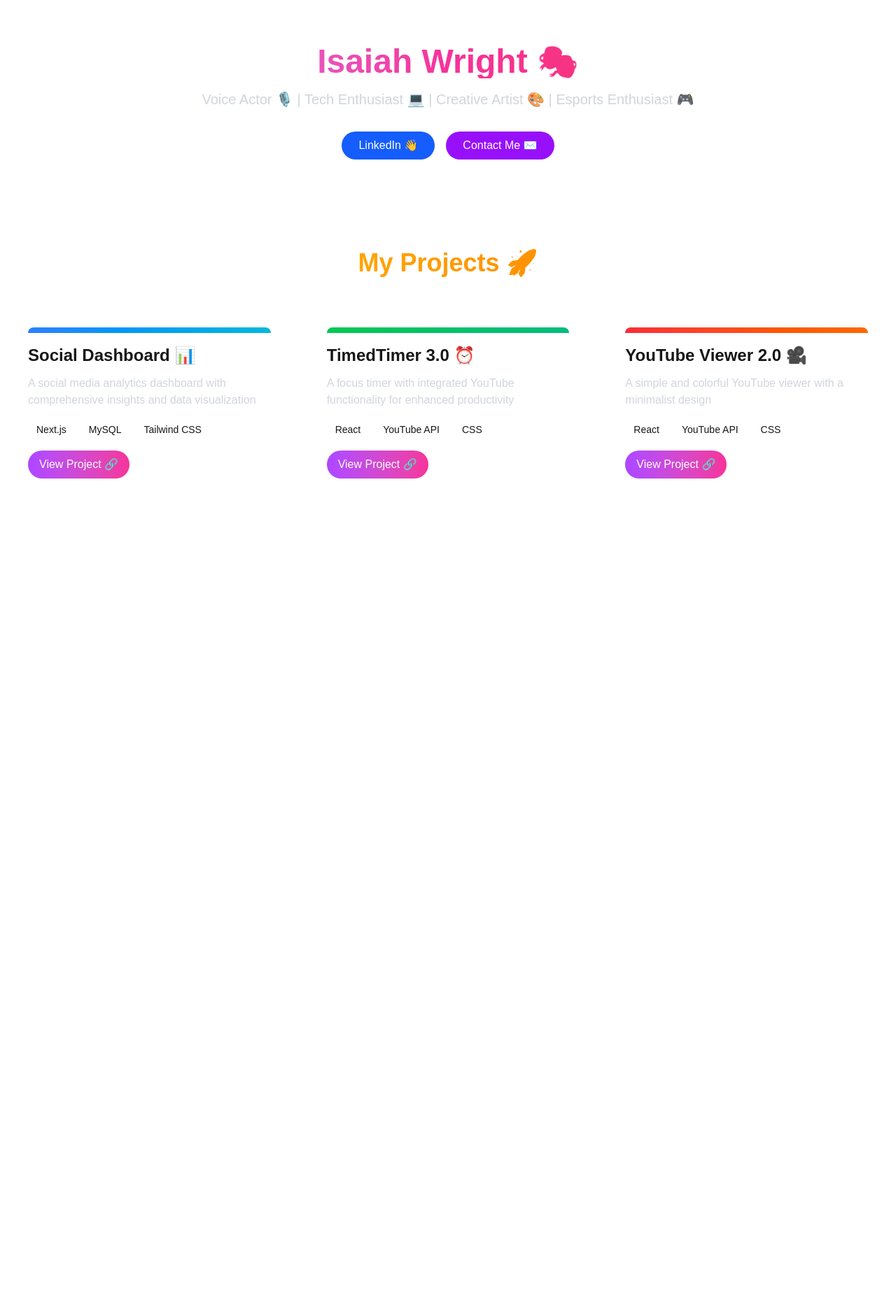
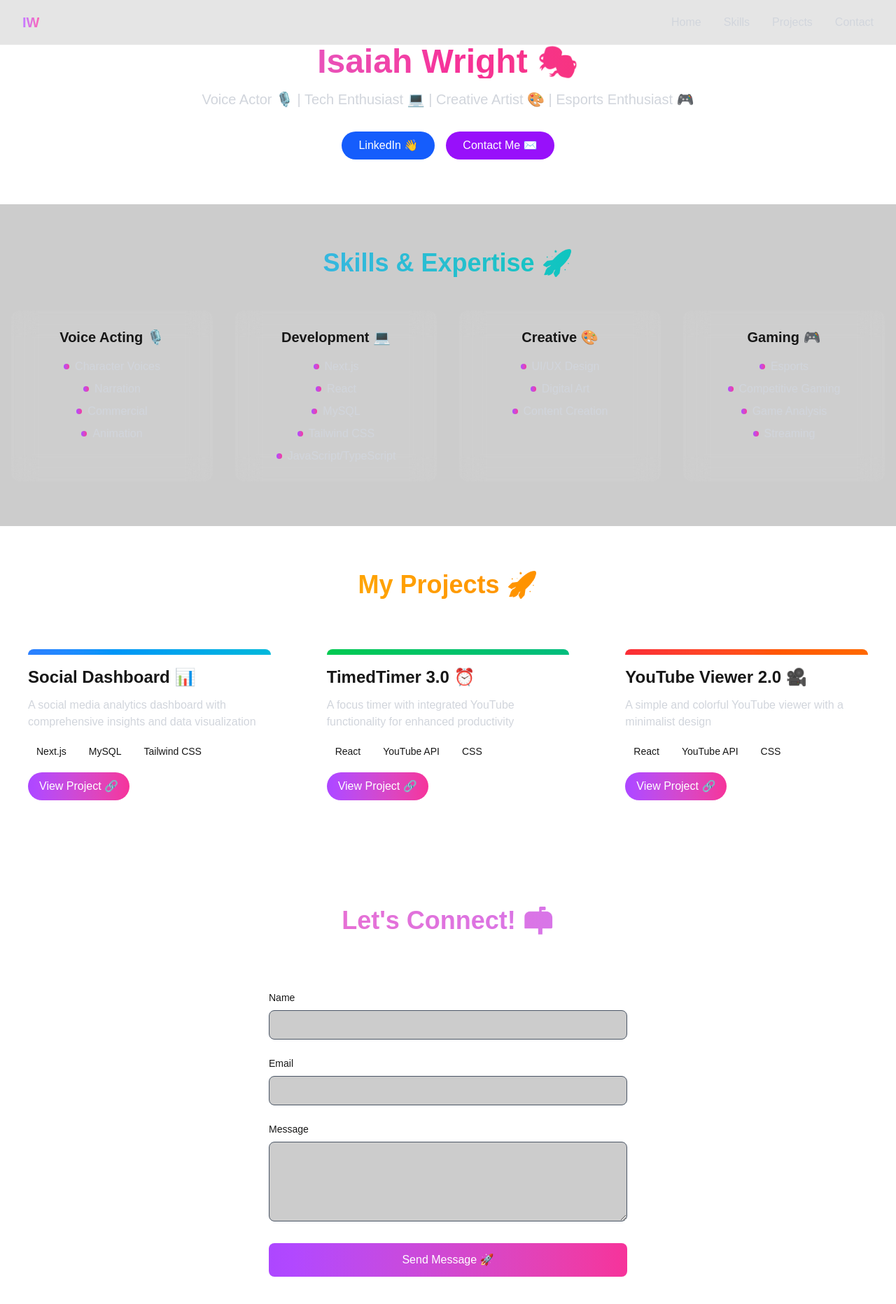
Before and after one commit to Zay2006/my-portfolio, a Next.js app: page / in a window 1280 px wide. Shown: the top 1864 px of the page at 70% size. Before the commit the page ends 800 px from the top, so only its background shows below. Built offline with nearby package versions, Linux system fonts and the light colour scheme.

Commit message:
Some additions and it looks good

```diff
--- a/src/app/page.tsx
+++ b/src/app/page.tsx
@@ -2,12 +2,26 @@
 
 import Hero from '@/components/Hero';
 import Projects from '@/components/Projects';
+import Skills from '@/components/Skills';
+import Contact from '@/components/Contact';
+import Navbar from '@/components/Navbar';
 
 export default function Home() {
   return (
     <div className="min-h-screen">
-      <Hero />
-      <Projects />
+      <Navbar />
+      <div id="home">
+        <Hero />
+      </div>
+      <div id="skills">
+        <Skills />
+      </div>
+      <div id="projects">
+        <Projects />
+      </div>
+      <div id="contact">
+        <Contact />
+      </div>
     </div>
   );
 }
--- /dev/null
+++ b/src/components/Contact.tsx
@@ -0,0 +1,88 @@
+'use client';
+
+import { motion } from 'framer-motion';
+import { useState } from 'react';
+
+export default function Contact() {
+  const [formData, setFormData] = useState({
+    name: '',
+    email: '',
+    message: ''
+  });
+
+  const handleSubmit = (e: React.FormEvent) => {
+    e.preventDefault();
+    // Here you would typically handle the form submission
+    // For now, we'll just console.log the data
+    console.log(formData);
+    window.location.href = `mailto:iwright4706@gmail.com?subject=Portfolio Contact from ${formData.name}&body=${formData.message}`;
+  };
+
+  return (
+    <section className="py-16 px-4">
+      <motion.h2
+        initial={{ opacity: 0, y: 20 }}
+        whileInView={{ opacity: 1, y: 0 }}
+        viewport={{ once: true }}
+        className="text-4xl font-bold text-center mb-12 bg-gradient-to-r from-pink-400 to-purple-400 bg-clip-text text-transparent"
+      >
+        Let's Connect! 📬
+      </motion.h2>
+
+      <motion.div
+        initial={{ opacity: 0, y: 20 }}
+        whileInView={{ opacity: 1, y: 0 }}
+        viewport={{ once: true }}
+        className="max-w-xl mx-auto bg-white/5 backdrop-blur-lg rounded-xl p-8"
+      >
+        <form onSubmit={handleSubmit} className="space-y-6">
+          <div>
+            <label htmlFor="name" className="block text-sm font-medium mb-2">
+              Name
+            </label>
+            <input
+              type="text"
+              id="name"
+              required
+              className="w-full px-4 py-2 bg-black/20 rounded-lg border border-gray-600 focus:border-purple-500 focus:ring-2 focus:ring-purple-500 transition-colors text-white"
+              value={formData.name}
+              onChange={(e) => setFormData({ ...formData, name: e.target.value })}
+            />
+          </div>
+          <div>
+            <label htmlFor="email" className="block text-sm font-medium mb-2">
+              Email
+            </label>
+            <input
+              type="email"
+              id="email"
+              required
+              className="w-full px-4 py-2 bg-black/20 rounded-lg border border-gray-600 focus:border-purple-500 focus:ring-2 focus:ring-purple-500 transition-colors text-white"
+              value={formData.email}
+              onChange={(e) => setFormData({ ...formData, email: e.target.value })}
+            />
+          </div>
+          <div>
+            <label htmlFor="message" className="block text-sm font-medium mb-2">
+              Message
+            </label>
+            <textarea
+              id="message"
+              required
+              rows={4}
+              className="w-full px-4 py-2 bg-black/20 rounded-lg border border-gray-600 focus:border-purple-500 focus:ring-2 focus:ring-purple-500 transition-colors text-white"
+              value={formData.message}
+              onChange={(e) => setFormData({ ...formData, message: e.target.value })}
+            />
+          </div>
+          <button
+            type="submit"
+            className="w-full bg-gradient-to-r from-purple-500 to-pink-500 text-white font-medium py-3 px-6 rounded-lg hover:from-purple-600 hover:to-pink-600 transition-colors"
+          >
+            Send Message 🚀
+          </button>
+        </form>
+      </motion.div>
+    </section>
+  );
+}
--- /dev/null
+++ b/src/components/Navbar.tsx
@@ -0,0 +1,56 @@
+'use client';
+
+import { motion } from 'framer-motion';
+import Link from 'next/link';
+
+const navItems = [
+  { name: 'Home', href: '#home' },
+  { name: 'Skills', href: '#skills' },
+  { name: 'Projects', href: '#projects' },
+  { name: 'Contact', href: '#contact' }
+];
+
+export default function Navbar() {
+  const scrollToSection = (e: React.MouseEvent<HTMLAnchorElement>, href: string) => {
+    e.preventDefault();
+    const element = document.querySelector(href);
+    if (element) {
+      element.scrollIntoView({ behavior: 'smooth' });
+    }
+  };
+
+  return (
+    <motion.nav
+      initial={{ y: -100 }}
+      animate={{ y: 0 }}
+      className="fixed top-0 left-0 right-0 bg-black/10 backdrop-blur-lg z-50"
+    >
+      <div className="max-w-7xl mx-auto px-4 sm:px-6 lg:px-8">
+        <div className="flex items-center justify-between h-16">
+          <motion.span
+            initial={{ opacity: 0 }}
+            animate={{ opacity: 1 }}
+            className="text-xl font-bold bg-gradient-to-r from-purple-400 to-pink-400 bg-clip-text text-transparent"
+          >
+            IW
+          </motion.span>
+
+          <div className="hidden sm:block">
+            <div className="flex space-x-8">
+              {navItems.map((item) => (
+                <Link
+                  key={item.name}
+                  href={item.href}
+                  onClick={(e) => scrollToSection(e, item.href)}
+                  className="text-gray-300 hover:text-white transition-colors"
+                >
+                  {item.name}
+                </Link>
+              ))}
+            </div>
+          </div>
+        </div>
+      </div>
+    </motion.nav>
+  );
+}
--- /dev/null
+++ b/src/components/Skills.tsx
@@ -0,0 +1,63 @@
+'use client';
+
+import { motion } from 'framer-motion';
+
+const skills = [
+  {
+    category: "Voice Acting 🎙️",
+    items: ["Character Voices", "Narration", "Commercial", "Animation"]
+  },
+  {
+    category: "Development 💻",
+    items: ["Next.js", "React", "MySQL", "Tailwind CSS", "JavaScript/TypeScript"]
+  },
+  {
+    category: "Creative 🎨",
+    items: ["UI/UX Design", "Digital Art", "Content Creation"]
+  },
+  {
+    category: "Gaming 🎮",
+    items: ["Esports", "Competitive Gaming", "Game Analysis", "Streaming"]
+  }
+];
+
+export default function Skills() {
+  return (
+    <section className="py-16 px-4 bg-black/20">
+      <motion.h2
+        initial={{ opacity: 0, y: 20 }}
+        whileInView={{ opacity: 1, y: 0 }}
+        viewport={{ once: true }}
+        className="text-4xl font-bold text-center mb-12 bg-gradient-to-r from-blue-400 to-emerald-400 bg-clip-text text-transparent"
+      >
+        Skills & Expertise 🚀
+      </motion.h2>
+
+      <div className="grid grid-cols-1 md:grid-cols-2 lg:grid-cols-4 gap-8 max-w-7xl mx-auto">
+        {skills.map((skill, index) => (
+          <motion.div
+            key={skill.category}
+            initial={{ opacity: 0, y: 20 }}
+            whileInView={{ opacity: 1, y: 0 }}
+            viewport={{ once: true }}
+            transition={{ delay: index * 0.2 }}
+            className="bg-white/5 backdrop-blur-lg rounded-xl p-6 hover:bg-white/10 transition-all duration-300"
+          >
+            <h3 className="text-xl font-bold mb-4 text-center">{skill.category}</h3>
+            <ul className="space-y-2">
+              {skill.items.map((item) => (
+                <li
+                  key={item}
+                  className="flex items-center justify-center text-gray-300 hover:text-white transition-colors"
+                >
+                  <span className="bg-gradient-to-r from-purple-500 to-pink-500 w-2 h-2 rounded-full mr-2" />
+                  {item}
+                </li>
+              ))}
+            </ul>
+          </motion.div>
+        ))}
+      </div>
+    </section>
+  );
+}
```
